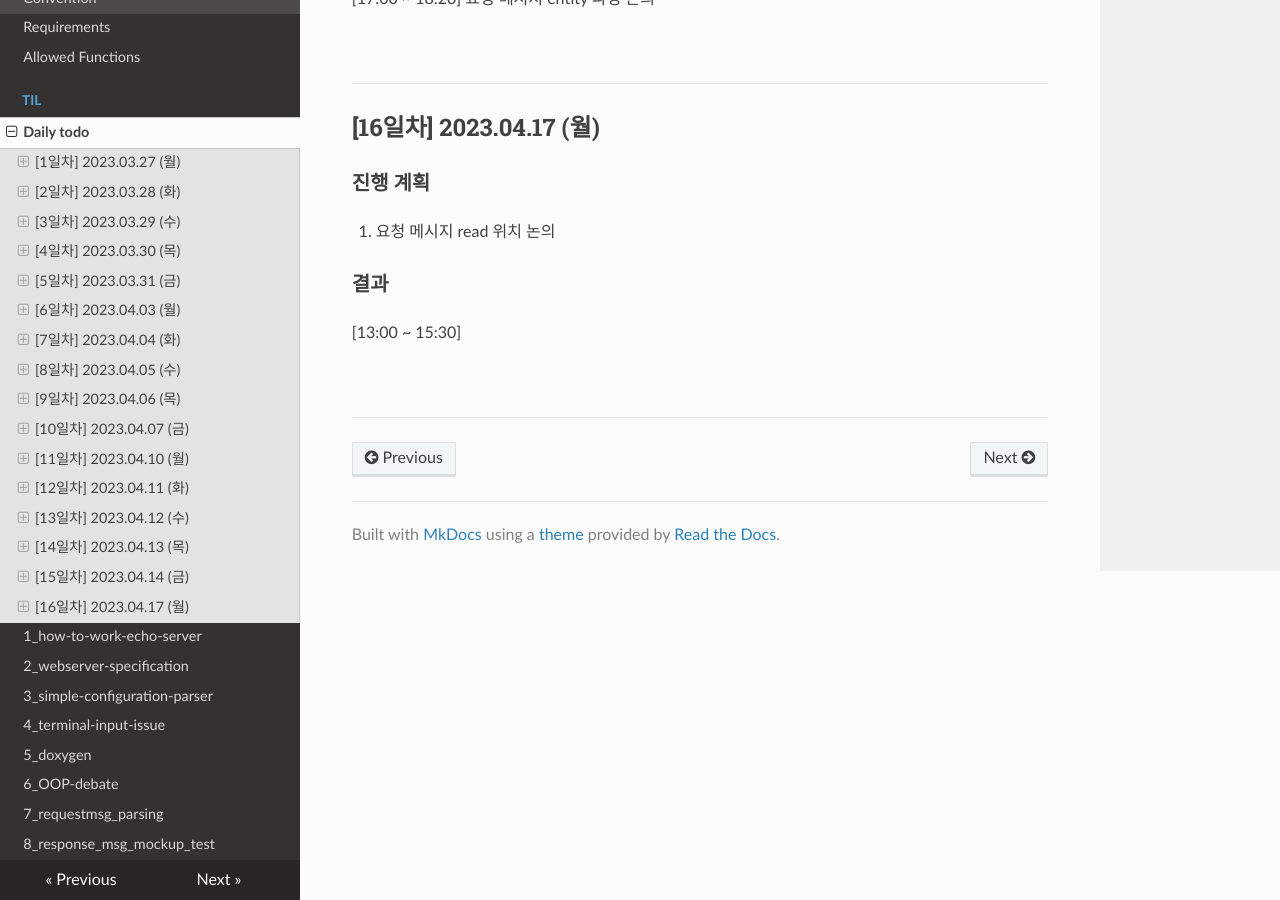
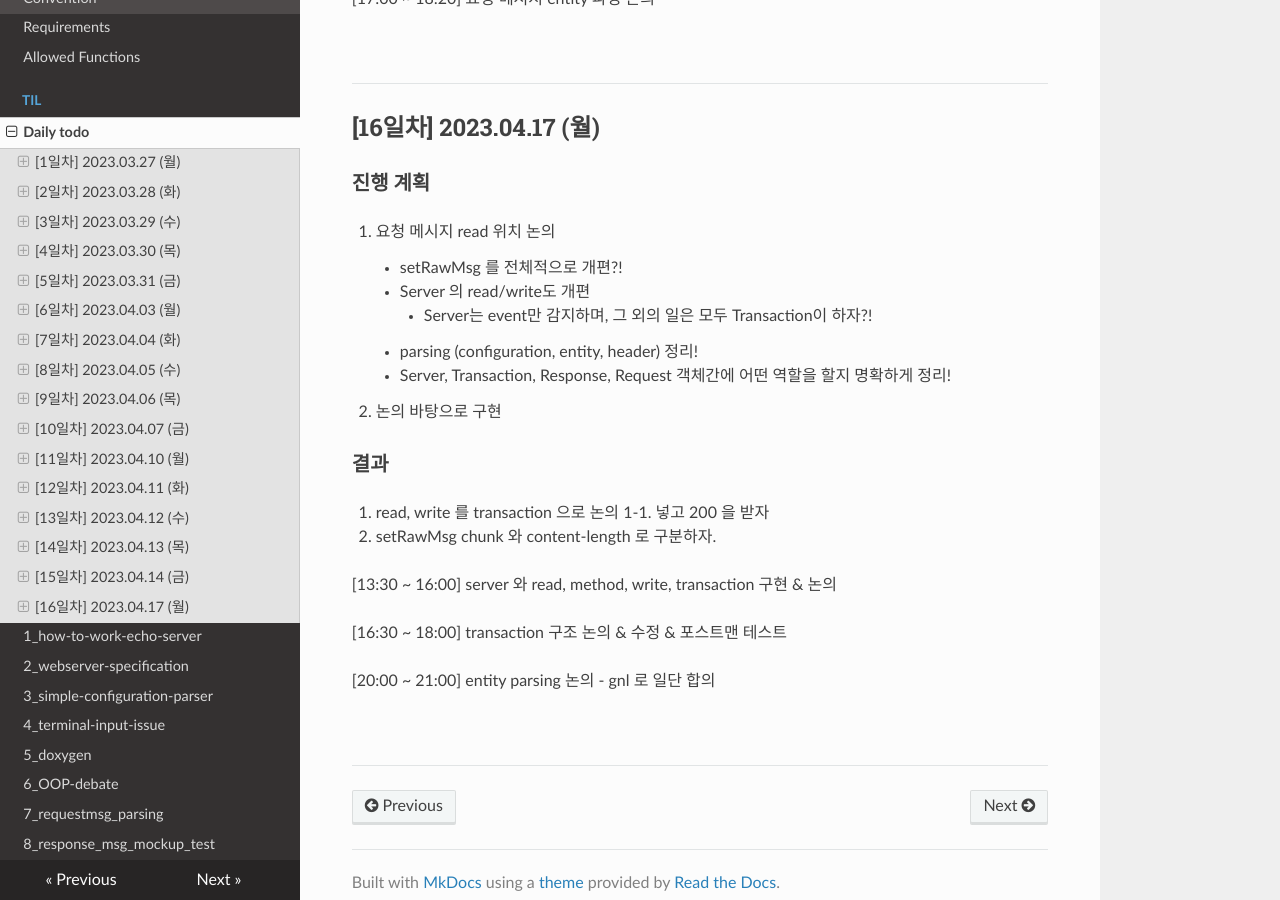
Before and after one commit to JaeHwan-s-WebServeClass/webserver-nginx, an MkDocs documentation site: the page built from docs/docs/til/0_daily-todo.md, in a window 1280 px wide and 900 px high, scrolled down 6889 px. Built offline with MkDocs 1.6.1, drawn with Linux system fonts in a browser that asks for light colours; nearby versions of some CDN libraries.

Commit message:
docs: add todo

```diff
--- a/docs/docs/til/0_daily-todo.md
+++ b/docs/docs/til/0_daily-todo.md
@@ -282,10 +282,25 @@
 
 ### 진행 계획
 1. 요청 메시지 read 위치 논의
+    - setRawMsg 를 전체적으로 개편?!
+    - Server 의 read/write도 개편
+        * Server는 event만 감지하며, 그 외의 일은 모두 Transaction이 하자?!
+    - parsing (configuration, entity, header) 정리!
+    - Server, Transaction, Response, Request 객체간에 어떤 역할을 할지 명확하게 정리!
+
+2. 논의 바탕으로 구현
 
 ### 결과
-[13:00 ~ 15:30]
+1. read, write 를 transaction 으로 논의
+    1-1. 넣고 200 을 받자
 
+2. setRawMsg chunk 와 content-length 로 구분하자.
+
+[13:30 ~ 16:00] server 와 read, method, write, transaction 구현 & 논의
+
+[16:30 ~ 18:00] transaction 구조 논의 & 수정 & 포스트맨 테스트
+
+[20:00 ~ 21:00] entity parsing 논의 - gnl 로 일단 합의
 
 <br>
 
```
